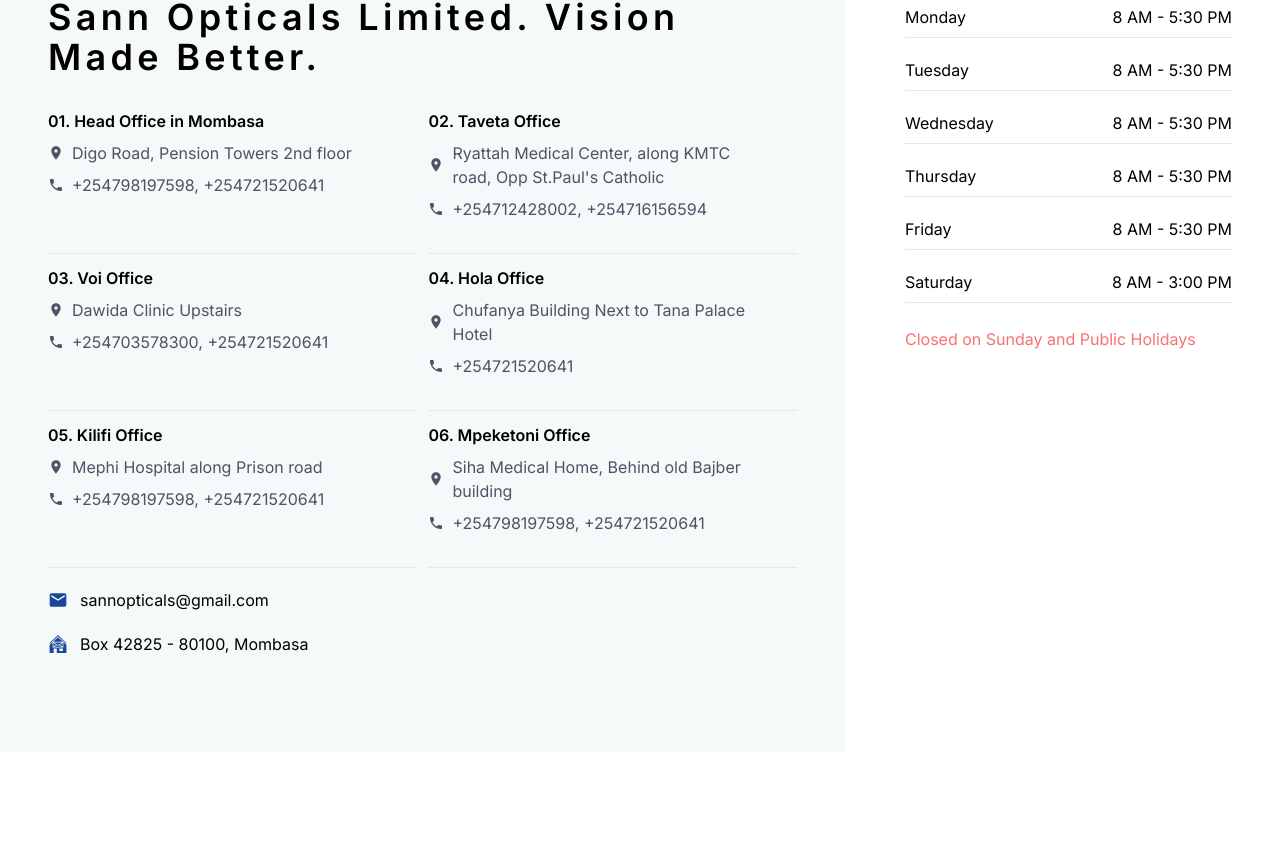
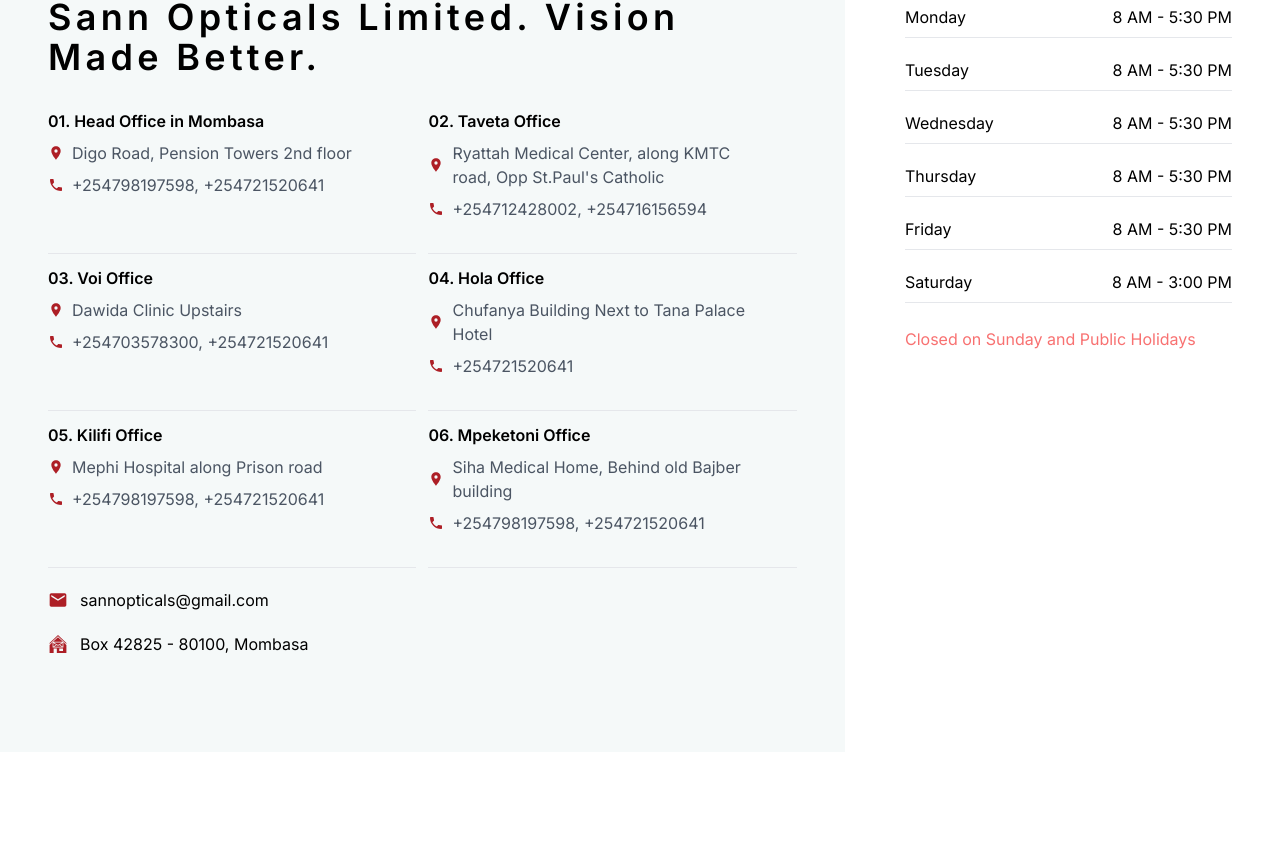
Before and after one commit to JoelOgira/sann-opticals, a Next.js app: page /contact in a window 1280 px wide. Shown: the part 647-1497 px from the top of the page. Built offline with nearby package versions, Linux system fonts and the light colour scheme.

Commit message:
Updated styling in the component

```diff
--- a/app/contact/Locations.jsx
+++ b/app/contact/Locations.jsx
@@ -22,11 +22,11 @@ const Locations = () => {
             <div key={location?.id} className="flex flex-col space-y-2 [&>h4]:font-semibold [&>h4]:font-lg [&>p]:text-gray-600 pb-8 [&>p]:max-w-xs border-b">
               <h4>0{location?.id}. {location?.title}</h4>
               <p className='flex items-center space-x-2'>
-                <span><MdLocationOn /></span>
+                <span className='text-brightRed'><MdLocationOn /></span>
                 <span>{location?.street}</span>
               </p>
               <p className='flex items-center space-x-2'>
-                <span><MdLocalPhone /></span>
+                <span className='text-brightRed'><MdLocalPhone /></span>
                 <span>{location?.tel}</span>
               </p>
             </div>
@@ -34,14 +34,14 @@ const Locations = () => {
 
         </div>
         <p className="flex space-x-3 items-center pt-5">
-          <span> <MdEmail className='text-xl text-primary' /> </span>
+          <span> <MdEmail className='text-xl text-brightRed' /> </span>
           <span>
             sannopticals@gmail.com
           </span>
         </p>
 
         <p className="flex space-x-3 items-center pt-5">
-          <span> <GiPostOffice className='text-xl text-primary' /> </span>
+          <span> <GiPostOffice className='text-xl text-brightRed' /> </span>
           <span>
             Box 42825 - 80100, Mombasa
           </span>
```
